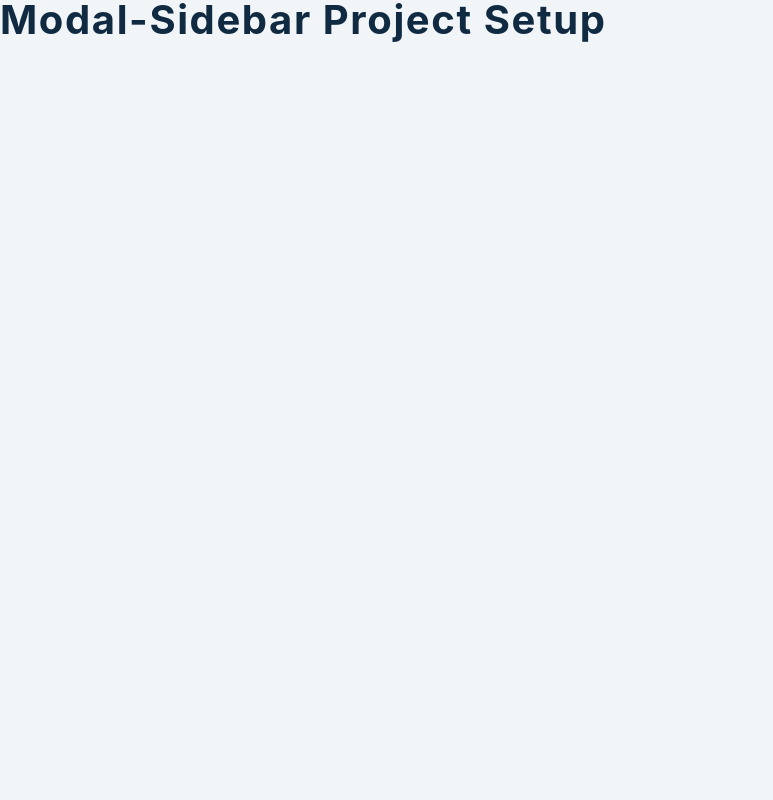
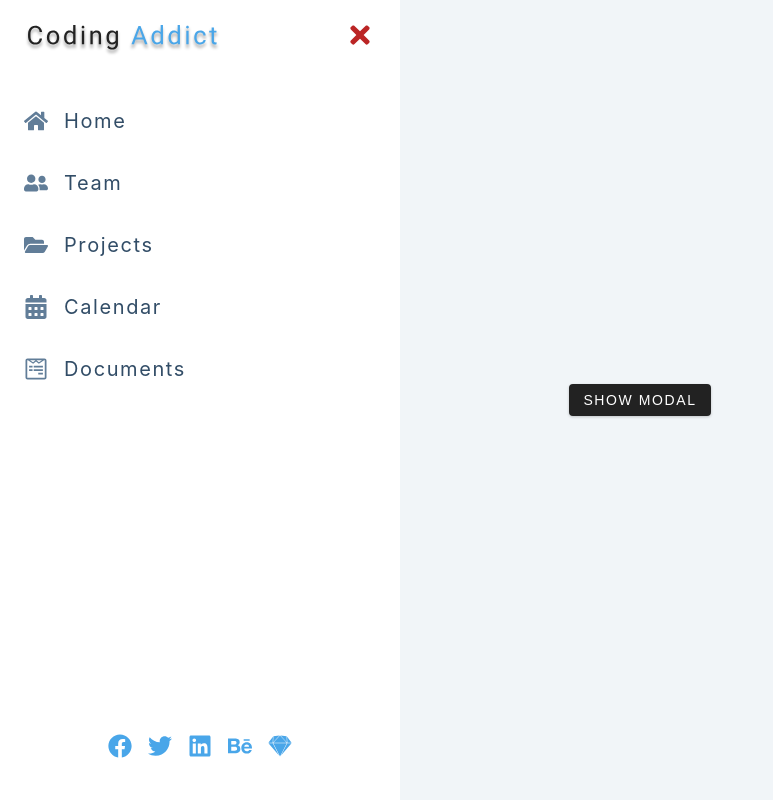
Before and after one commit to david204code/Sidebar-react, a React (Create React App) app: page / in a window 1280 px wide. Shown: the whole page, without its empty margins (0-773 px from the left). Built offline with nearby package versions, Linux system fonts and the light colour scheme.

Commit message:
Import the compounds and set up the structual of the app

```diff
--- a/src/App.js
+++ b/src/App.js
@@ -1,11 +1,14 @@
-import React from 'react'
-import Modal from './Modal'
-import Sidebar from './Sidebar'
-import Home from './Home'
+import React from 'react';
+import Modal from './Modal';
+import Sidebar from './Sidebar';
+import Home from './Home';
+
 function App() {
   return (
     <>
-      <h2>modal-sidebar project setup</h2>
+      <Home />
+      <Modal />
+      <Sidebar />
     </>
   )
 }
--- a/src/Home.js
+++ b/src/Home.js
@@ -1,8 +1,15 @@
-import React, { useContext } from 'react'
-import { FaBars } from 'react-icons/fa'
+import React, { useContext } from 'react';
+import { FaBars } from 'react-icons/fa';
 
 const Home = () => {
-  return <h2>home component</h2>
-}
+  return <main>
+    <button className ="sidebar-toggle">
+      <FaBars />
+    </button>
+    <button className ="btn">
+      Show Modal
+    </button>
+  </main>
+};
 
 export default Home
--- a/src/Modal.js
+++ b/src/Modal.js
@@ -1,7 +1,15 @@
-import React from 'react'
-import { FaTimes } from 'react-icons/fa'
+import React from 'react';
+import { FaTimes } from 'react-icons/fa';
+
 const Modal = () => {
-  return <h2>Modal</h2>
+  return <div className ={`modal-overlay`}>
+    <div className ="modal-container">
+      <h3>Modal content</h3>
+      <button className ="close-modal-btn">
+        <FaTimes />
+      </button>
+    </div>
+  </div>
 }
 
 export default Modal
--- a/src/Sidebar.js
+++ b/src/Sidebar.js
@@ -4,7 +4,37 @@ import { FaTimes } from 'react-icons/fa'
 import { social, links } from './data'
 
 const Sidebar = () => {
-  return <h2>sidebar</h2>
+  return(
+    <aside className ={`sidebar show-sidebar`}>
+      <div className ="sidebar-header">
+        <img src ={logo} className ="logo" alt ="coding" />
+        <button className ="close-btn">
+          <FaTimes />
+        </button>
+      </div>
+      <ul className ="links">
+        {links.map((link) => {
+          const {id, url, text, icon} = link;
+          return <li key ={id}>
+            <a href ={url}>
+              {icon}
+              {text}
+            </a>
+          </li>
+        })}
+      </ul>
+      <ul className ="social-icons">
+        {social.map((link) => {
+          const {id, url, icon} = link;
+          return <li key ={id}>
+            <a href ={url}>
+              {icon}
+            </a>
+          </li>
+        })}
+      </ul>
+    </aside>
+  )
 }
 
 export default Sidebar
```
